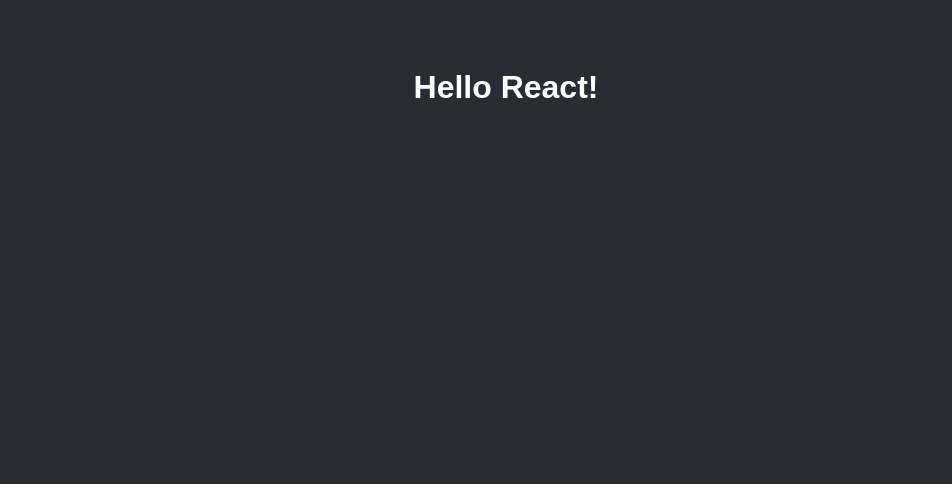
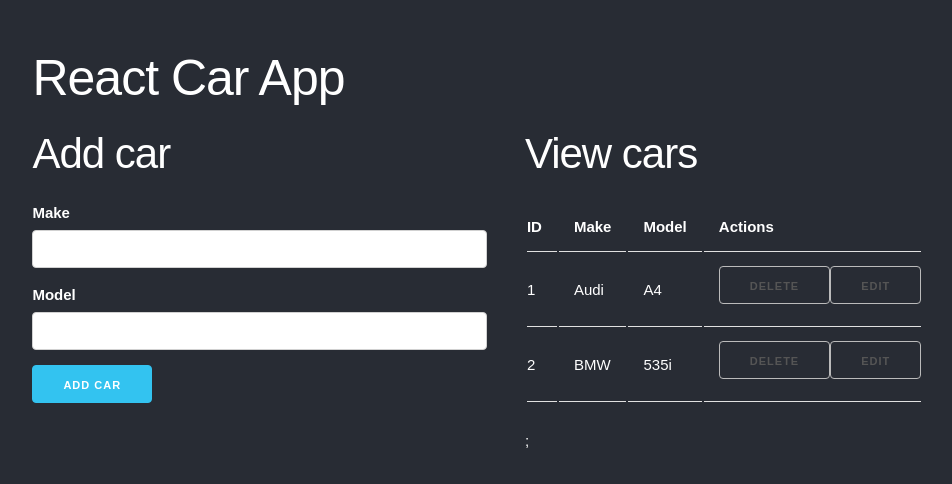
Before and after one commit to Marina-sky/myfirstreact, a React (Create React App) app: page / in a window 1280 px wide. Shown: the top 484 px of the page, without its empty margins (134-1086 px from the left). Built offline with nearby package versions, Linux system fonts and the light colour scheme.

Commit message:
Added list with add and delete functionalities

```diff
--- a/public/index.html
+++ b/public/index.html
@@ -4,6 +4,7 @@
 <head>
   <meta charset="utf-8" />
   <meta name="viewport" content="width=device-width, initial-scale=1" />
+  <link rel="stylesheet" href="https://cdnjs.cloudflare.com/ajax/libs/skeleton/2.0.4/skeleton.min.css">
   <title>React App</title>
 </head>
 
--- a/src/App.css
+++ b/src/App.css
@@ -3,5 +3,4 @@
   color: white;
   padding: 40px;
   font-family: Arial;
-  text-align: center;
 }
--- a/src/App.js
+++ b/src/App.js
@@ -1,25 +1,33 @@
-import logo from './logo.svg';
-import './App.css';
+import React, {useState} from "react";
+import carList from "./data.js";
+import CarTable from "./tables/CarTable";
+import AddCarForm from "./forms/AddCarForm";
 
-function App() {
+const App = () => {
+  const [cars, setCars] = useState(carList);
+
+  const addCar = (car) => {
+    car.id = cars.length + 1;
+    setCars([...cars, car]);
+  };
+
+  const deleteCar = (id) => setCars(cars.filter((car) => car.id !== id));
+
   return (
-    <div className="App">
-      <header className="App-header">
-        <img src={logo} className="App-logo" alt="logo" />
-        <p>
-          Edit <code>src/App.js</code> and save to reload.
-        </p>
-        <a
-          className="App-link"
-          href="https://reactjs.org"
-          target="_blank"
-          rel="noopener noreferrer"
-        >
-          Learn React
-        </a>
-      </header>
+    <div className="container">
+      <h1>React Car App</h1>
+      <div className="row">
+        <div className="six columns">
+          <h2>Add car</h2>
+          <AddCarForm addCar={addCar} />
+        </div>
+        <div className="six columns">
+          <h2>View cars</h2>
+          <CarTable cars={cars} deleteCar={deleteCar} />;
+        </div>
+      </div>
     </div>
   );
-}
+};
 
 export default App;
--- /dev/null
+++ b/src/data.js
@@ -0,0 +1,14 @@
+const carList = [
+  {
+    id: 1,
+    make: "Audi",
+    model: "A4",
+  },
+  {
+    id: 2,
+    make: "BMW",
+    model: "535i",
+  },
+];
+
+export default carList;
--- /dev/null
+++ b/src/forms/AddCarForm.jsx
@@ -0,0 +1,45 @@
+import React, { useState } from "react";
+
+const AddCarForm = (props) => {
+  const initCar = { id: null, make: "", model: "" };
+
+  const [car, setCar] = useState(initCar);
+
+  const handleChange = (e) => {
+    const { name, value } = e.target;
+    setCar({ ...car, [name]: value });
+  };
+
+  const handleSubmit = (e) => {
+    e.preventDefault();
+    if (car.make && car.model) {
+      handleChange(e, props.addCar(car));
+    }
+  };
+
+  return (
+    <form>
+      <label>Make</label>
+      <input
+        className="u-full-width"
+        type="text"
+        value={car.make}
+        name="make"
+        onChange={handleChange}
+      />
+      <label>Model</label>
+      <input
+        className="u-full-width"
+        type="text"
+        value={car.model}
+        name="model"
+        onChange={handleChange}
+      />
+      <button className="button-primary" type="submit" onClick={handleSubmit}>
+        Add car
+      </button>
+    </form>
+  );
+};
+
+export default AddCarForm;
--- /dev/null
+++ b/src/index.css
@@ -0,0 +1,13 @@
+body {
+  margin: 0;
+  font-family: -apple-system, BlinkMacSystemFont, 'Segoe UI', 'Roboto', 'Oxygen',
+    'Ubuntu', 'Cantarell', 'Fira Sans', 'Droid Sans', 'Helvetica Neue',
+    sans-serif;
+  -webkit-font-smoothing: antialiased;
+  -moz-osx-font-smoothing: grayscale;
+}
+
+code {
+  font-family: source-code-pro, Menlo, Monaco, Consolas, 'Courier New',
+    monospace;
+}
--- a/src/index.js
+++ b/src/index.js
@@ -2,7 +2,6 @@
 import ReactDOM from "react-dom";
 import "./App.css";
 import { observer } from "mobx-react-lite";
+import App from './App';
 
-const myfirstelement = <h1>Hello React!</h1>;
-
-ReactDOM.render(myfirstelement, document.getElementById("root"));
+ReactDOM.render(<App />, document.getElementById('root'));
--- /dev/null
+++ b/src/tables/CarTable.jsx
@@ -0,0 +1,40 @@
+import React from "react";
+
+const CarTable = (props) => {
+  return (
+    <table>
+      <thead>
+        <tr>
+          <th>ID</th>
+          <th>Make</th>
+          <th>Model</th>
+          <th>Actions</th>
+        </tr>
+      </thead>
+      <tbody>
+        {props.cars.length > 0 ? (
+          props.cars.map((car) => {
+            const { id, make, model } = car;
+            return (
+              <tr>
+                <td>{id}</td>
+                <td>{make}</td>
+                <td>{model}</td>
+                <td>
+                  <button onClick={() => props.deleteCar(id)}>Delete</button>
+                  <button>Edit</button>
+                </td>
+              </tr>
+            );
+          })
+        ) : (
+          <tr>
+            <td colSpan={4}>No cars found</td>
+          </tr>
+        )}
+      </tbody>
+    </table>
+  );
+};
+
+export default CarTable;
```
